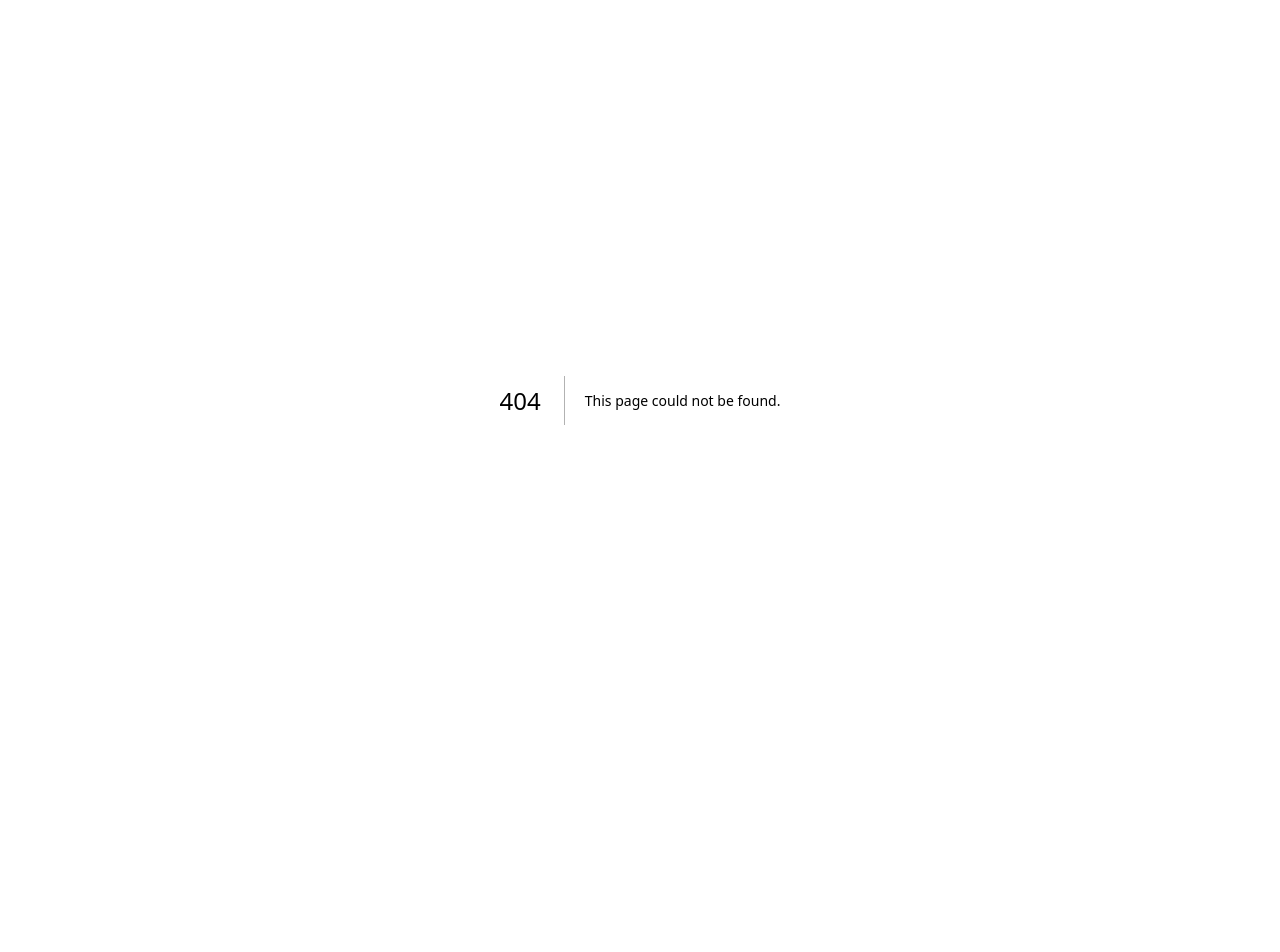
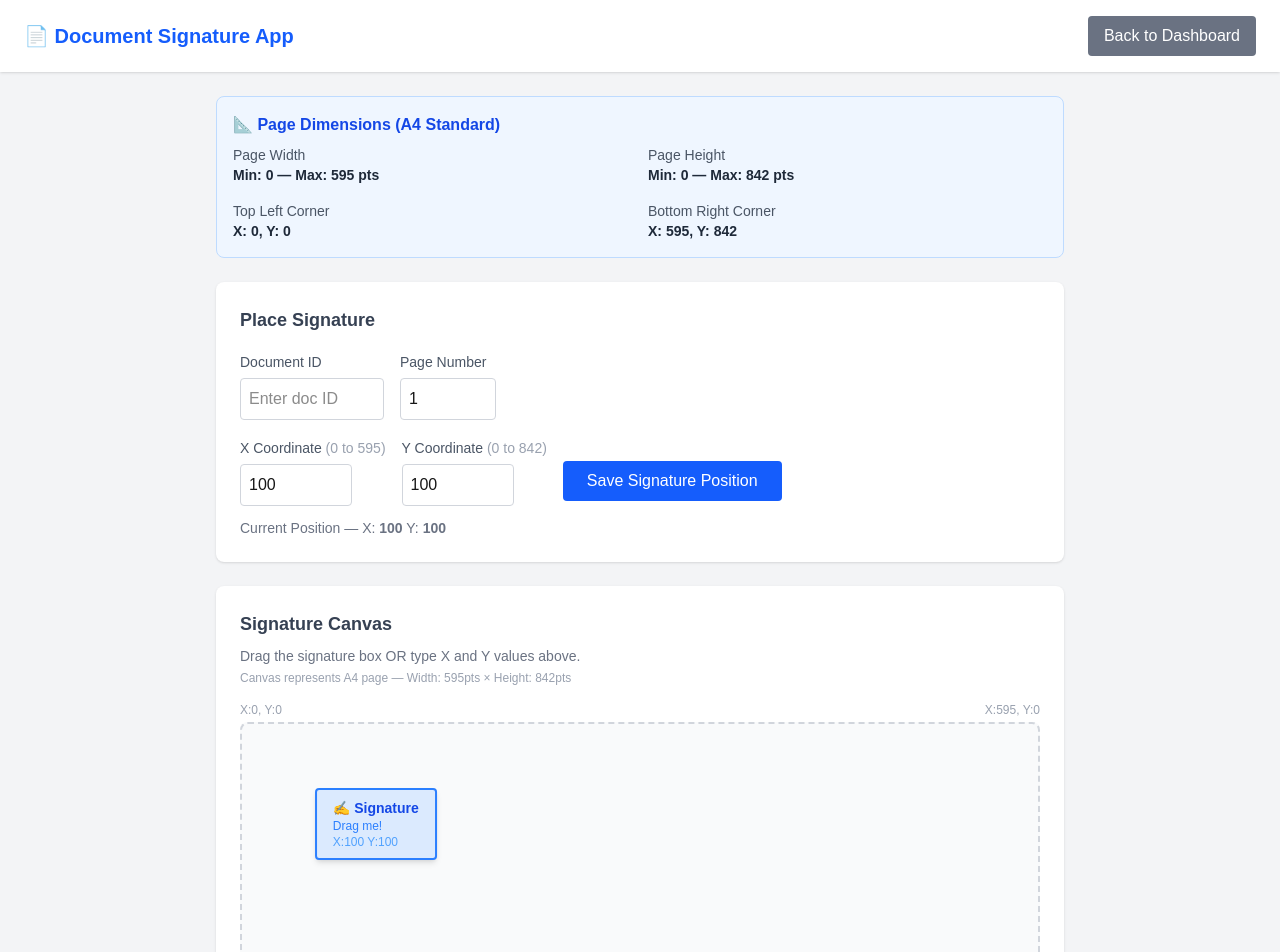
Before and after one commit to ShrutiSutar23/document-signature-app, a Next.js app in the folder frontend/: page /sign in a window 1280 px wide. Before the commit this address had no page. Shown: the top 952 px of the page. Before the commit the page ends 800 px from the top, so only its background shows below. Built offline with nearby package versions, Linux system fonts and the light colour scheme.

Commit message:
Day 6: Drag and drop signature UI with manual coordinates

```diff
--- a/frontend/app/dashboard/page.tsx
+++ b/frontend/app/dashboard/page.tsx
@@ -117,8 +117,14 @@ export default function DashboardPage() {
                       <span className={`px-2 py-1 rounded text-sm font-medium ${getStatusColor(doc.status)}`}>{doc.status}</span>
                     </td>
                     <td className="py-3 text-gray-600">{formatDate(doc.created_at)}</td>
-                    <td className="py-3">
+                    <td className="py-3 flex gap-2">
                       <a href={`http://127.0.0.1:8000/api/docs/file/${doc.id}`} target="_blank" rel="noreferrer" className="text-blue-600 hover:underline text-sm">View PDF</a>
+                      <button
+                        onClick={() => router.push(`/sign?docId=${doc.id}`)}
+                        className="text-green-600 hover:underline text-sm"
+                      >
+                        Sign
+                      </button>
                     </td>
                   </tr>
                 ))}
--- /dev/null
+++ b/frontend/app/sign/page.tsx
@@ -0,0 +1,162 @@
+'use client';
+import { useState, useRef, useEffect } from 'react';
+import api from '../utils/api';
+import { useRouter, useSearchParams } from 'next/navigation';
+
+const PAGE_WIDTH = 595;
+const PAGE_HEIGHT = 842;
+
+export default function SignPage() {
+  const router = useRouter();
+  const searchParams = useSearchParams();
+  const [docId, setDocId] = useState('');
+  const [sigX, setSigX] = useState(100);
+  const [sigY, setSigY] = useState(100);
+  const [dragging, setDragging] = useState(false);
+  const [page, setPage] = useState(1);
+  const containerRef = useRef<HTMLDivElement>(null);
+
+  useEffect(() => {
+    const id = searchParams.get('docId');
+    if (id) setDocId(id);
+  }, [searchParams]);
+
+  const handleMouseDown = () => setDragging(true);
+  const handleMouseUp = () => setDragging(false);
+
+  const handleMouseMove = (e: React.MouseEvent) => {
+    if (!dragging || !containerRef.current) return;
+    const rect = containerRef.current.getBoundingClientRect();
+    const x = Math.min(Math.max(0, Math.round(e.clientX - rect.left)), PAGE_WIDTH);
+    const y = Math.min(Math.max(0, Math.round(e.clientY - rect.top)), PAGE_HEIGHT);
+    setSigX(x);
+    setSigY(y);
+  };
+
+  const handleXChange = (val: number) => {
+    if (isNaN(val)) return;
+    setSigX(Math.min(Math.max(0, val), PAGE_WIDTH));
+  };
+
+  const handleYChange = (val: number) => {
+    if (isNaN(val)) return;
+    setSigY(Math.min(Math.max(0, val), PAGE_HEIGHT));
+  };
+
+  const handleSave = async () => {
+    if (!docId) {
+      alert('Please enter a Document ID');
+      return;
+    }
+    try {
+      await api.post('/api/signatures', {
+        document_id: parseInt(docId),
+        x: sigX,
+        y: sigY,
+        page: page,
+      });
+      alert('Signature position saved! ✅');
+    } catch (err) {
+      alert('Failed to save signature. Check document ID.');
+    }
+  };
+
+  return (
+    <div className="min-h-screen bg-gray-100">
+      <nav className="bg-white shadow px-6 py-4 flex justify-between items-center">
+        <h1 className="text-xl font-bold text-blue-600">📄 Document Signature App</h1>
+        <button onClick={() => router.push('/dashboard')} className="bg-gray-500 text-white px-4 py-2 rounded hover:bg-gray-600 transition">
+          Back to Dashboard
+        </button>
+      </nav>
+
+      <div className="max-w-4xl mx-auto p-6">
+        <div className="bg-blue-50 border border-blue-200 rounded-lg p-4 mb-6">
+          <h3 className="text-blue-700 font-semibold mb-2">📐 Page Dimensions (A4 Standard)</h3>
+          <div className="grid grid-cols-2 gap-4 text-sm">
+            <div>
+              <p className="text-gray-600">Page Width</p>
+              <p className="font-bold text-gray-800">Min: 0 — Max: {PAGE_WIDTH} pts</p>
+            </div>
+            <div>
+              <p className="text-gray-600">Page Height</p>
+              <p className="font-bold text-gray-800">Min: 0 — Max: {PAGE_HEIGHT} pts</p>
+            </div>
+            <div>
+              <p className="text-gray-600">Top Left Corner</p>
+              <p className="font-bold text-gray-800">X: 0, Y: 0</p>
+            </div>
+            <div>
+              <p className="text-gray-600">Bottom Right Corner</p>
+              <p className="font-bold text-gray-800">X: {PAGE_WIDTH}, Y: {PAGE_HEIGHT}</p>
+            </div>
+          </div>
+        </div>
+
+        <div className="bg-white rounded-lg shadow p-6 mb-6">
+          <h2 className="text-lg font-semibold mb-4 text-gray-700">Place Signature</h2>
+          <div className="flex gap-4 items-center flex-wrap">
+            <div>
+              <label className="text-gray-600 text-sm">Document ID</label>
+              <input type="number" value={docId} onChange={(e) => setDocId(e.target.value)} placeholder="Enter doc ID" className="block border border-gray-300 rounded p-2 mt-1 w-36 focus:outline-none focus:ring-2 focus:ring-blue-500" />
+            </div>
+            <div>
+              <label className="text-gray-600 text-sm">Page Number</label>
+              <input type="number" value={page} onChange={(e) => { const val = parseInt(e.target.value); if (!isNaN(val)) setPage(val); }} min={1} className="block border border-gray-300 rounded p-2 mt-1 w-24 focus:outline-none focus:ring-2 focus:ring-blue-500" />
+            </div>
+          </div>
+          <div className="flex gap-4 mt-4 items-center flex-wrap">
+            <div>
+              <label className="text-gray-600 text-sm">X Coordinate <span className="text-gray-400">(0 to {PAGE_WIDTH})</span></label>
+              <input type="number" value={sigX} min={0} max={PAGE_WIDTH} onChange={(e) => handleXChange(parseInt(e.target.value))} className="block border border-gray-300 rounded p-2 mt-1 w-28 focus:outline-none focus:ring-2 focus:ring-blue-500" />
+            </div>
+            <div>
+              <label className="text-gray-600 text-sm">Y Coordinate <span className="text-gray-400">(0 to {PAGE_HEIGHT})</span></label>
+              <input type="number" value={sigY} min={0} max={PAGE_HEIGHT} onChange={(e) => handleYChange(parseInt(e.target.value))} className="block border border-gray-300 rounded p-2 mt-1 w-28 focus:outline-none focus:ring-2 focus:ring-blue-500" />
+            </div>
+            <div className="mt-5">
+              <button onClick={handleSave} className="bg-blue-600 text-white px-6 py-2 rounded hover:bg-blue-700 transition">
+                Save Signature Position
+              </button>
+            </div>
+          </div>
+          <p className="text-gray-500 text-sm mt-3">Current Position — X: <strong>{sigX}</strong> Y: <strong>{sigY}</strong></p>
+        </div>
+
+        <div className="bg-white rounded-lg shadow p-6">
+          <h2 className="text-lg font-semibold mb-2 text-gray-700">Signature Canvas</h2>
+          <p className="text-gray-500 text-sm mb-1">Drag the signature box OR type X and Y values above.</p>
+          <p className="text-gray-400 text-xs mb-4">Canvas represents A4 page — Width: {PAGE_WIDTH}pts × Height: {PAGE_HEIGHT}pts</p>
+          <div className="relative">
+            <div className="flex justify-between text-xs text-gray-400 mb-1">
+              <span>X:0, Y:0</span>
+              <span>X:{PAGE_WIDTH}, Y:0</span>
+            </div>
+            <div
+              ref={containerRef}
+              onMouseMove={handleMouseMove}
+              onMouseUp={handleMouseUp}
+              onMouseLeave={handleMouseUp}
+              className="relative bg-gray-50 border-2 border-dashed border-gray-300 rounded-lg overflow-auto"
+              style={{height: '842px', cursor: dragging ? 'grabbing' : 'default'}}
+            >
+              <div
+                onMouseDown={handleMouseDown}
+                style={{position: 'absolute', left: `${(sigX / PAGE_WIDTH) * 100}%`, top: `${(sigY / PAGE_HEIGHT) * 100}%`, cursor: 'grab', userSelect: 'none', transform: 'translate(-50%, -50%)'}}
+                className="bg-blue-100 border-2 border-blue-500 rounded px-4 py-2 shadow-md"
+              >
+                <p className="text-blue-700 font-semibold text-sm">✍️ Signature</p>
+                <p className="text-blue-500 text-xs">Drag me!</p>
+                <p className="text-blue-400 text-xs">X:{sigX} Y:{sigY}</p>
+              </div>
+            </div>
+            <div className="flex justify-between text-xs text-gray-400 mt-1">
+              <span>X:0, Y:{PAGE_HEIGHT}</span>
+              <span>X:{PAGE_WIDTH}, Y:{PAGE_HEIGHT}</span>
+            </div>
+          </div>
+        </div>
+      </div>
+    </div>
+  );
+}
--- a/frontend/package.json
+++ b/frontend/package.json
@@ -12,8 +12,10 @@
     "@react-pdf-viewer/core": "^3.12.0",
     "axios": "^1.17.0",
     "next": "16.2.7",
+    "pdfjs-dist": "^6.0.227",
     "react": "19.2.4",
     "react-dom": "19.2.4",
+    "react-draggable": "^4.6.0",
     "react-pdf": "^10.4.1"
   },
   "devDependencies": {
```
Also changed, not shown: 2 other files (tests, documents, lock files or other folders).
